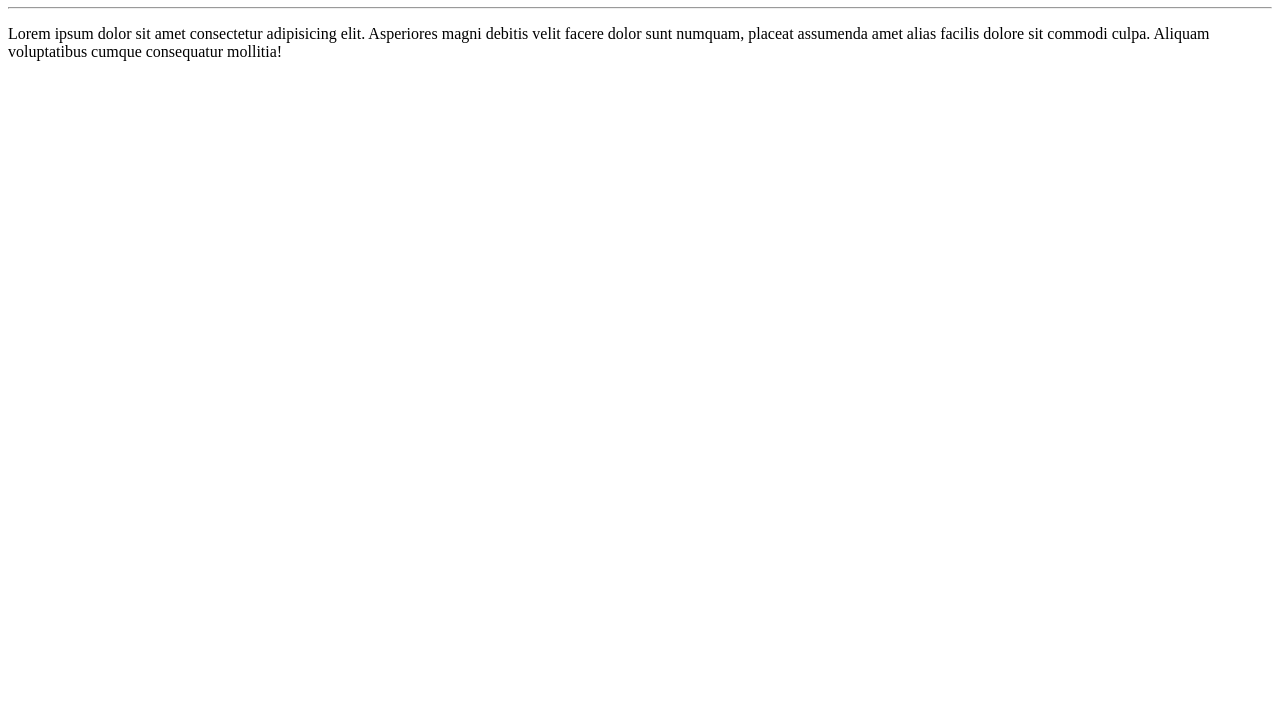
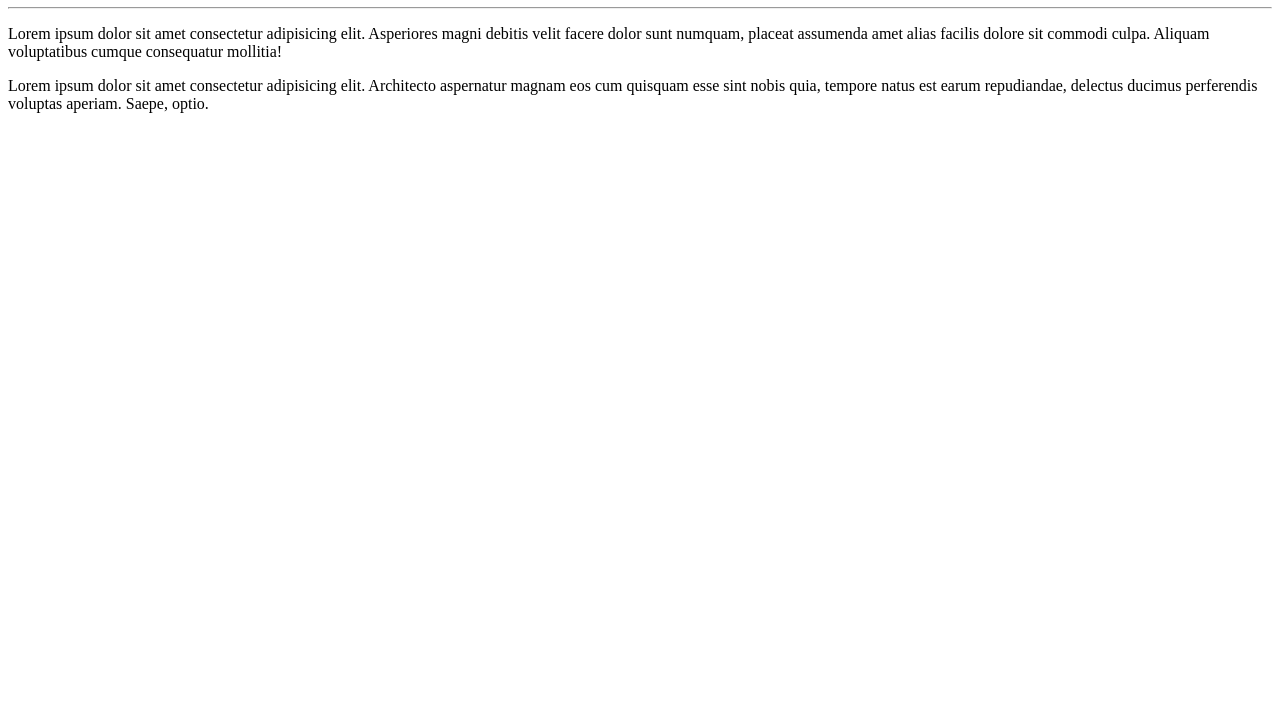
Before and after one commit to Hei4Dev/git-github, a plain HTML site: page site-exemplo/index.html in a window 1280 px wide. Shown: the part 73-800 px from the top of the page. Drawn offline with Linux system fonts and the light colour scheme.

Commit message:
Adicionei um parágrafo

```diff
--- a/site-exemplo/index.html
+++ b/site-exemplo/index.html
@@ -11,6 +11,7 @@
     <h1>Olá, Mundo!</h1>
     <hr>
     <p>Lorem ipsum dolor sit amet consectetur adipisicing elit. Asperiores magni debitis velit facere dolor sunt numquam, placeat assumenda amet alias facilis dolore sit commodi culpa. Aliquam voluptatibus cumque consequatur mollitia!</p>
+    <p>Lorem ipsum dolor sit amet consectetur adipisicing elit. Architecto aspernatur magnam eos cum quisquam esse sint nobis quia, tempore natus est earum repudiandae, delectus ducimus perferendis voluptas aperiam. Saepe, optio.</p>
 </body>
 
 </html>
```
